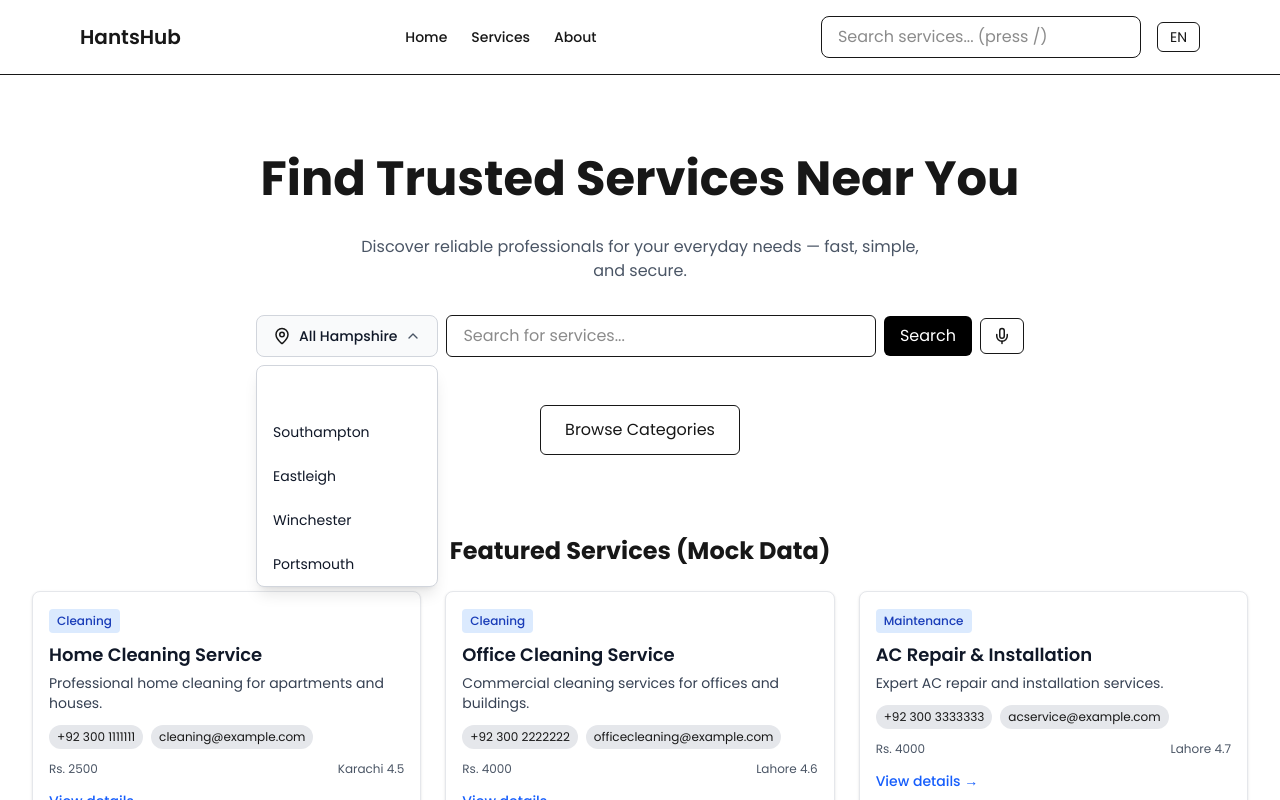
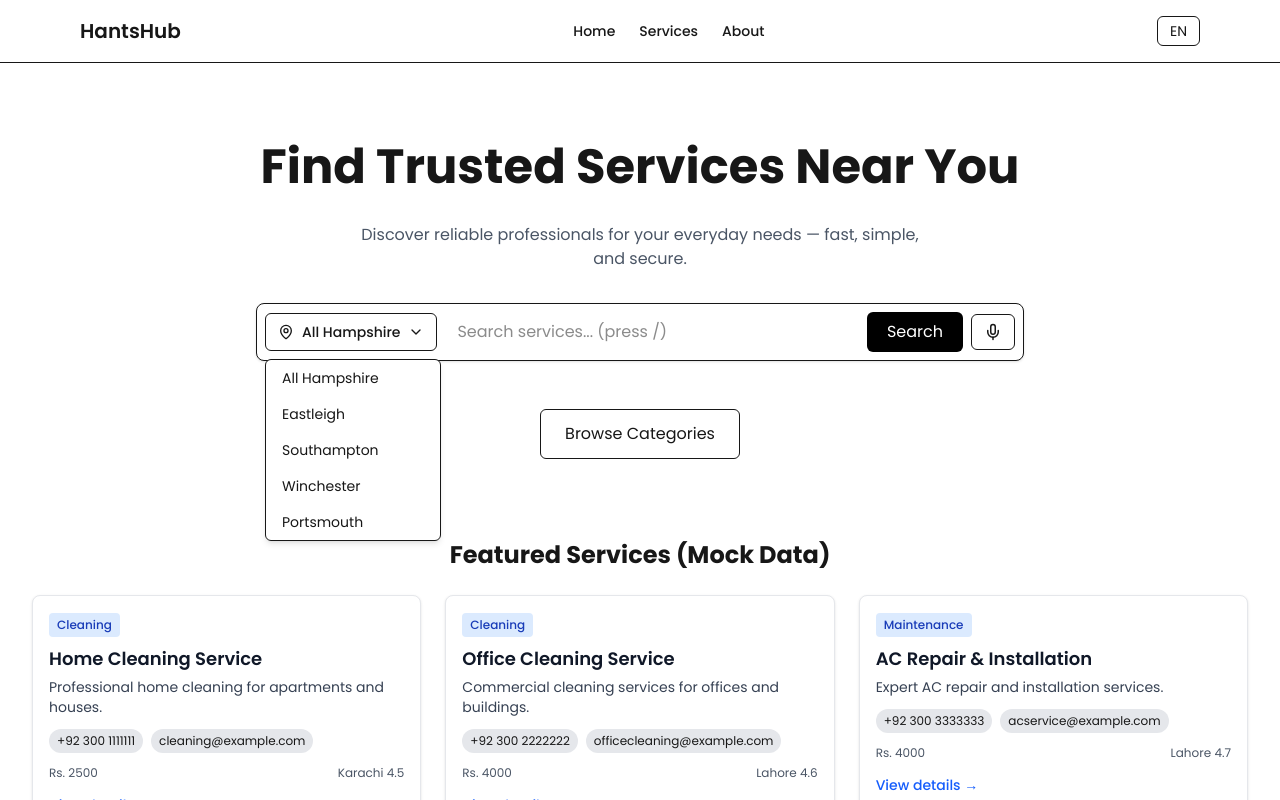
Before and after one commit to zartab001/HantsHub, a Next.js app: page / in a window 1280 px wide. Both pictures are taken after a click on the button "All Hampshire". Shown: the top 800 px of the page. Built offline with nearby package versions, Linux system fonts and the light colour scheme.

Commit message:
Add location selector and connect search with query params

```diff
--- a/src/app/search/page.tsx
+++ b/src/app/search/page.tsx
@@ -3,32 +3,42 @@ import ResultsList from '@/components/search/ResultsList';
 import Link from 'next/link';
 
 type SearchPageProps = {
-  searchParams: Promise<{ q?: string }>;
+  searchParams: Promise<{ q?: string; location?: string }>;
 };
 
 export default async function SearchPage({ searchParams }: SearchPageProps) {
   const params = await searchParams;
+
   const query = params.q?.toLowerCase().trim() || '';
+  const location = params.location?.toLowerCase().trim() || '';
 
-  const filteredServices = query
-    ? services.filter((service) => {
-        const searchableText = `
-          ${service.title}
-          ${service.description}
-          ${service.category.name}
-          ${service.location}
-        `.toLowerCase();
+  const filteredServices = services.filter((service) => {
+      const searchableText = `
+        ${service.title}
+        ${service.description}
+        ${service.category.name}
+      `.toLowerCase();
 
-        return searchableText.includes(query);
-      })
-    : [];
+      const matchesQuery = query
+        ? searchableText.includes(query)
+        : true;
+
+      const matchesLocation =
+        location && location !== "All Hampshire"
+          ? service.location.toLowerCase().includes(location.toLowerCase())
+          : true;
+
+      return matchesQuery && matchesLocation;
+    });
 
   return (
     <div className="max-w-7xl mx-auto px-6 py-10 min-h-screen">
-      {query && (
+      {(query || location) && (
         <div className="flex items-center justify-between mb-6">
           <h1 className="text-2xl font-bold">
-            {filteredServices.length} results for &quot;{query}&quot;
+            {filteredServices.length} results
+            {query && ` for "${query}"`}
+            {location && ` in ${location}`}
           </h1>
 
           <Link
--- a/src/components/search/LocationSelector.tsx
+++ b/src/components/search/LocationSelector.tsx
@@ -1,22 +1,32 @@
 'use client';
 
+import { useState, useRef, useEffect } from 'react';
 import { MapPin, ChevronDown } from 'lucide-react';
-import { useState, useRef, useEffect } from 'react';
 import { useSearchStore } from '@/store/searchStore';
-import { LOCATIONS } from '@/constants/locations';
+
+const locations = [
+  'All Hampshire',
+  'Eastleigh',
+  'Southampton',
+  'Winchester',
+  'Portsmouth',
+];
 
 export default function LocationSelector() {
   const { location, setLocation } = useSearchStore();
+
   const [isOpen, setIsOpen] = useState(false);
-  const dropdownRef = useRef<HTMLDivElement>(null);
+  const ref = useRef<HTMLDivElement>(null);
 
-  // Close dropdown when clicking outside
+  const handleSelect = (loc: string) => {
+    setLocation(loc);
+    setIsOpen(false);
+  };
+
+  // close dropdown when clicking outside
   useEffect(() => {
     const handleClickOutside = (event: MouseEvent) => {
-      if (
-        dropdownRef.current &&
-        !dropdownRef.current.contains(event.target as Node)
-      ) {
+      if (ref.current && !ref.current.contains(event.target as Node)) {
         setIsOpen(false);
       }
     };
@@ -25,45 +35,27 @@ export default function LocationSelector() {
     return () => document.removeEventListener('mousedown', handleClickOutside);
   }, []);
 
-  const handleSelect = (loc: string) => {
-    setLocation(loc);
-    setIsOpen(false);
-  };
-
   return (
-    <div className="relative" ref={dropdownRef}>
-      {/* Dropdown trigger button */}
+    <div ref={ref} className="relative">
       <button
+        type="button"
         onClick={() => setIsOpen(!isOpen)}
-        className="flex items-center gap-2 bg-gray-50 border border-gray-300 rounded-lg px-4 py-2.5 hover:bg-gray-100 hover:border-primary transition-all cursor-pointer group w-full sm:w-auto"
+        className="flex items-center gap-2 border px-3 py-2 rounded-md hover:bg-gray-50"
       >
-        <MapPin size={18} className="text-primary shrink-0" />
-        <span className="text-sm font-medium text-gray-900 hidden sm:inline">
-          {location}
-        </span>
-        <span className="text-sm font-medium text-gray-900 sm:hidden truncate flex-1 text-left">
-          {location}
-        </span>
-        <ChevronDown
-          size={16}
-          className={`text-gray-600 shrink-0 transition-transform ${isOpen ? 'rotate-180' : ''}`}
-        />
+        <MapPin size={16} />
+        <span className="text-sm font-medium">{location}</span>
+        <ChevronDown size={16} />
       </button>
 
-      {/* Dropdown menu */}
       {isOpen && (
-        <div className="absolute top-full left-0 right-0 mt-2 bg-white border border-gray-300 rounded-lg shadow-lg z-50 max-h-60 overflow-y-auto">
-          {LOCATIONS.map((loc) => (
+        <div className="absolute left-0 mt-2 w-44 bg-white border rounded-md shadow-md z-50">
+          {locations.map((loc) => (
             <button
               key={loc}
+              type="button"
               onClick={() => handleSelect(loc)}
-              className={`w-full text-left px-4 py-3 text-sm flex items-center gap-2 transition-colors ${
-                location === loc
-                  ? 'bg-primary text-white font-medium'
-                  : 'text-gray-900 hover:bg-gray-100'
-              }`}
+              className="block w-full text-left px-4 py-2 hover:bg-gray-100 text-sm"
             >
-              {location === loc && <MapPin size={16} className="shrink-0" />}
               {loc}
             </button>
           ))}
--- a/src/components/search/SearchBar.tsx
+++ b/src/components/search/SearchBar.tsx
@@ -1,51 +1,74 @@
 'use client';
 
 import { Mic } from 'lucide-react';
-import { useState } from 'react';
+import { useState, useEffect } from 'react';
+import { useRouter } from 'next/navigation';
 import LocationSelector from './LocationSelector';
 import { useSearchStore } from '@/store/searchStore';
 
 export default function SearchBar() {
-  const { query, setQuery, addRecentSearch } = useSearchStore();
+  const router = useRouter();
+
+  const {
+    query,
+    location,
+    setQuery,
+    addRecentSearch,
+    loadFromStorage,
+  } = useSearchStore();
+
   const [input, setInput] = useState(query);
+
+  useEffect(() => {
+    loadFromStorage();
+  }, [loadFromStorage]);
 
   const handleSubmit = (e: React.FormEvent) => {
     e.preventDefault();
-    setQuery(input);
-    addRecentSearch(input);
-    console.log('Search submitted:', input);
+
+    const trimmed = input.trim();
+    if (!trimmed) return;
+
+    setQuery(trimmed);
+    addRecentSearch(trimmed);
+
+    router.push(
+      `/search?q=${encodeURIComponent(trimmed)}&location=${encodeURIComponent(
+        location
+      )}`
+    );
   };
 
   return (
     <div className="w-full max-w-3xl mx-auto">
-      <form onSubmit={handleSubmit} className="flex items-center gap-2">
-        {/* Location Dropdown */}
+      <form
+        onSubmit={handleSubmit}
+        className="flex items-center gap-2 bg-white border rounded-lg p-2 shadow-sm"
+      >
+        {/* Location */}
         <LocationSelector />
 
         {/* Input */}
-        <div className="flex-1">
-          <input
-            type="text"
-            value={input}
-            onChange={(e) => setInput(e.target.value)}
-            placeholder="Search for services..."
-            className="w-full border rounded-md px-4 py-2 focus:outline-none focus:ring-2 focus:ring-black"
-          />
-        </div>
+        <input
+          type="text"
+          value={input}
+          onChange={(e) => setInput(e.target.value)}
+          placeholder="Search services... (press /)"
+          className="flex-1 px-3 py-2 outline-none"
+        />
 
-        {/* Search button */}
+        {/* Search Button */}
         <button
           type="submit"
-          className="bg-black text-white px-4 py-2 rounded-md hover:opacity-90 transition"
+          className="bg-black text-white px-5 py-2 rounded-md hover:opacity-90"
         >
           Search
         </button>
 
-        {/* Voice placeholder */}
+        {/* Voice button */}
         <button
           type="button"
-          aria-label="Voice search"
-          className="border px-3 py-2 rounded-md hover:bg-gray-100 flex items-center justify-center"
+          className="border px-3 py-2 rounded-md hover:bg-gray-100"
         >
           <Mic size={18} />
         </button>
--- a/src/components/ui/Header.tsx
+++ b/src/components/ui/Header.tsx
@@ -2,11 +2,15 @@
 
 import HeaderSearch from '@/components/search/HeaderSearch';
 import Link from 'next/link';
+import { usePathname } from 'next/navigation';
 
 export default function Header() {
+  const pathname = usePathname();
+
   return (
     <header className="w-full border-b bg-white sticky top-0 z-50">
       <div className="max-w-6xl mx-auto px-4 py-4 flex items-center justify-between">
+
         {/* Logo */}
         <Link href="/" className="text-xl font-semibold text-primary">
           HantsHub
@@ -14,7 +18,7 @@ export default function Header() {
 
         {/* Navigation */}
         <nav className="hidden md:flex items-center gap-6 text-sm font-medium">
-          <Link href="#" className="hover:text-primary transition">
+          <Link href="/" className="hover:text-primary transition">
             Home
           </Link>
           <Link href="#" className="hover:text-primary transition">
@@ -25,17 +29,23 @@ export default function Header() {
           </Link>
         </nav>
 
-        {/* Right controls: Search then Language button */}
+        {/* Right controls */}
         <div className="flex items-center gap-4">
-          <div className="w-48 md:w-80">
-            <HeaderSearch />
-          </div>
 
+          {/* Show navbar search ONLY if not on homepage */}
+          {pathname !== '/' && (
+            <div className="w-48 md:w-80">
+              <HeaderSearch />
+            </div>
+          )}
+
+          {/* Language button */}
           <div className="text-sm">
             <button className="border px-3 py-1 rounded-md hover:bg-gray-100">
               EN
             </button>
           </div>
+
         </div>
       </div>
     </header>
--- a/src/store/searchStore.ts
+++ b/src/store/searchStore.ts
@@ -4,41 +4,52 @@ type SearchState = {
   query: string;
   location: string;
   recentSearches: string[];
+
   setQuery: (q: string) => void;
   setLocation: (loc: string) => void;
   addRecentSearch: (q: string) => void;
+
+  loadFromStorage: () => void;
 };
 
-export const useSearchStore = create<SearchState>(
-  (set: (state: Partial<SearchState>) => void, get: () => SearchState) => ({
+export const useSearchStore = create<SearchState>((set, get) => ({
   query: '',
-    location:
-      typeof window !== 'undefined'
-        ? localStorage.getItem('selectedLocation') || 'All Hampshire'
-        : 'All Hampshire',
-    recentSearches:
-      typeof window !== 'undefined'
-        ? JSON.parse(localStorage.getItem('recentSearches') || '[]')
-        : [],
+  location: 'All Hampshire',
+  recentSearches: [],
 
-    setQuery: (q: string) => set({ query: q }),
+  setQuery: (q) => set({ query: q }),
 
-    setLocation: (loc: string) => {
+  setLocation: (loc) => {
     set({ location: loc });
+
     if (typeof window !== 'undefined') {
       localStorage.setItem('selectedLocation', loc);
     }
   },
 
-    addRecentSearch: (q: string) => {
+  addRecentSearch: (q) => {
     const { recentSearches } = get();
     if (!q.trim()) return;
-      let updated = [q, ...recentSearches.filter((item: string) => item !== q)];
+
+    let updated = [q, ...recentSearches.filter((item) => item !== q)];
     updated = updated.slice(0, 5);
+
     set({ recentSearches: updated });
+
     if (typeof window !== 'undefined') {
       localStorage.setItem('recentSearches', JSON.stringify(updated));
     }
   },
-  }),
-);
+
+  loadFromStorage: () => {
+    if (typeof window === 'undefined') return;
+
+    const savedLocation = localStorage.getItem('selectedLocation');
+    const savedSearches = localStorage.getItem('recentSearches');
+
+    set({
+      location: savedLocation || 'All Hampshire',
+      recentSearches: savedSearches ? JSON.parse(savedSearches) : [],
+    });
+  },
+}));
```
Lines whose indentation alone changed are shown as unchanged.
